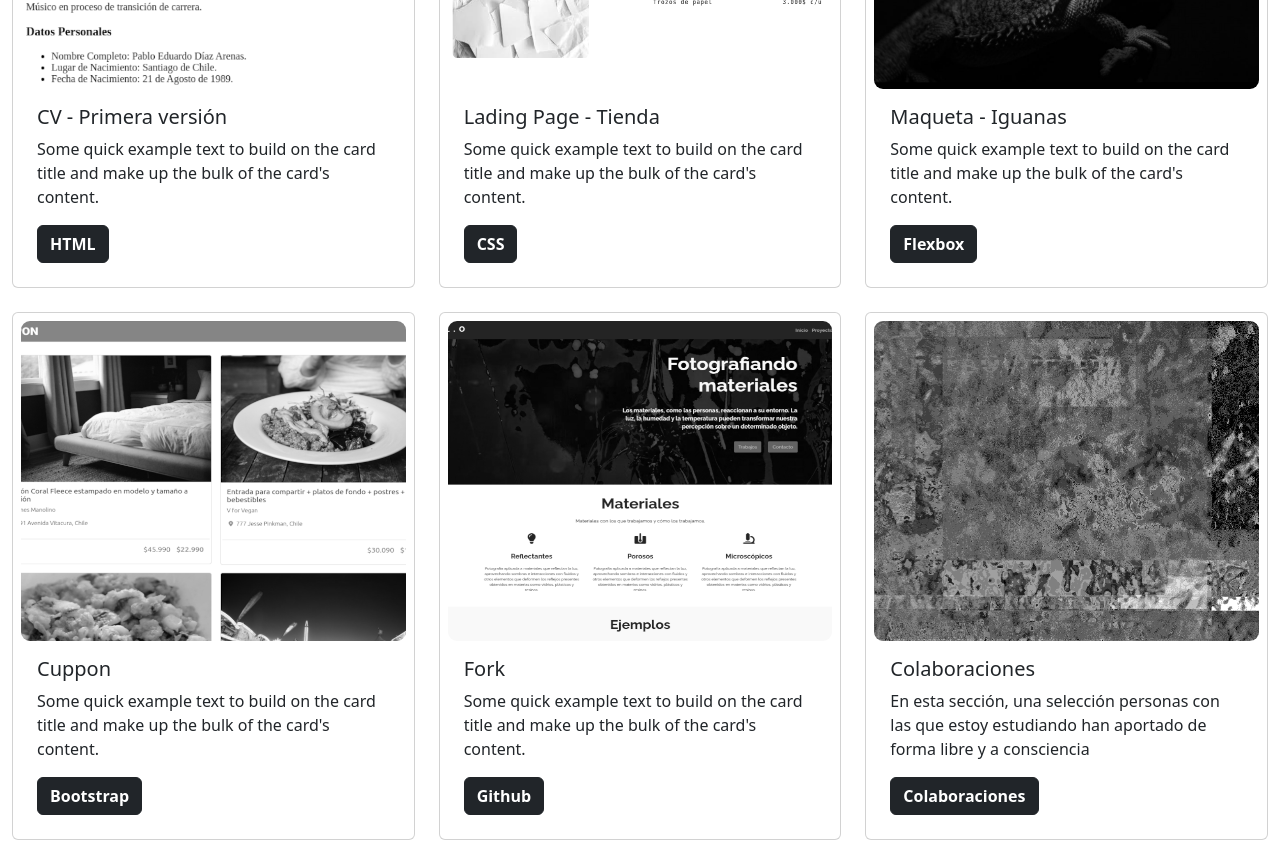
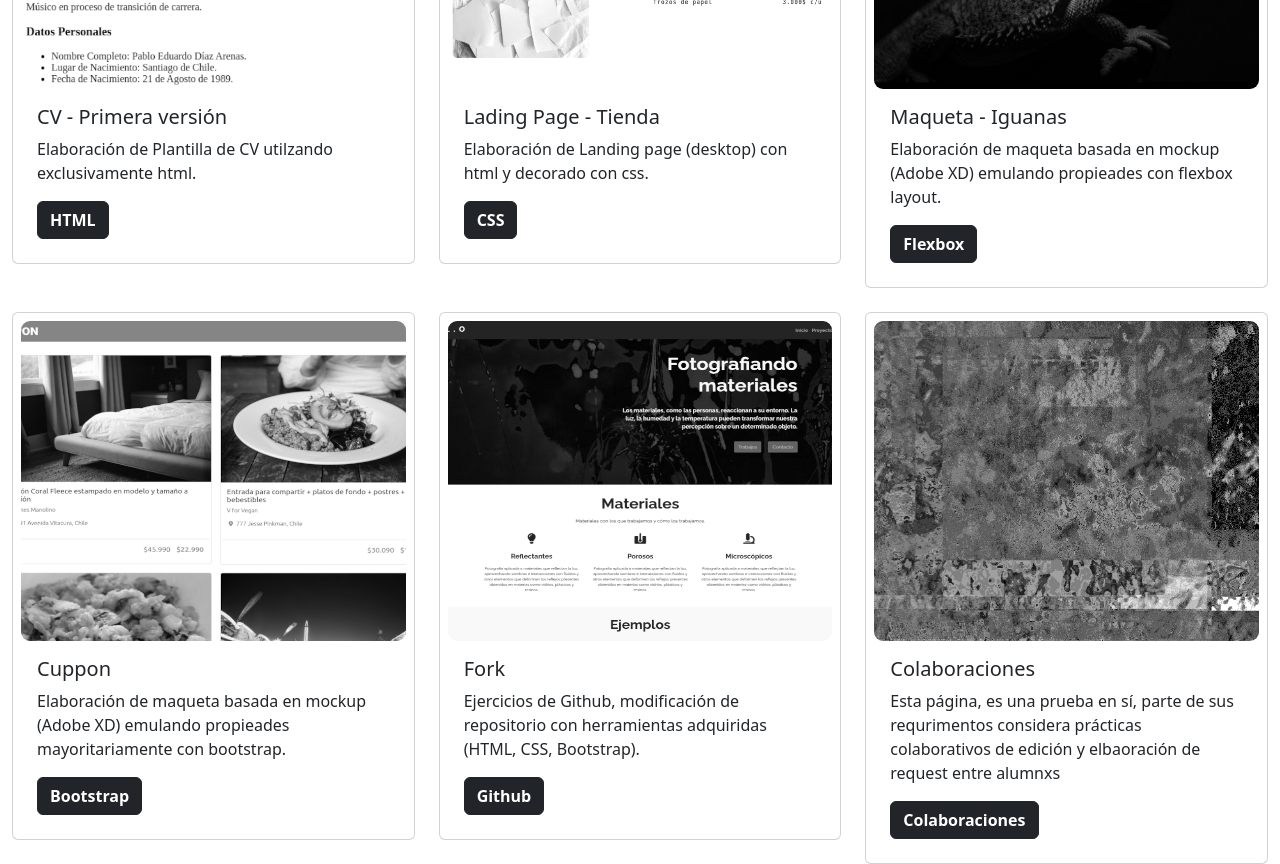
Before and after one commit to pbl-o/pbl-o.github.io, a plain HTML site: page assets/pages/portafolio.html in a window 1280 px wide. Shown: the part 600-1464 px from the top of the page. Drawn offline with nearby package versions, Linux system fonts and the light colour scheme; files whose address does not match are found by name; a web font is replaced by a local one.

Commit message:
revisión página portafolio: edición de texto

```diff
--- a/assets/pages/portafolio.html
+++ b/assets/pages/portafolio.html
@@ -64,7 +64,7 @@
                   <img src="../imgs/des-html.png" class="card-img-top" alt="...">
                   <div class="card-body">
                     <h5 class="card-title">CV - Primera versión</h5>
-                    <p class="card-text">Some quick example text to build on the card title and make up the bulk of the card's content.</p>
+                    <p class="card-text">Elaboración de Plantilla de CV utilzando exclusivamente html.</p>
                     <a href="https://pbl-o.github.io/d-html/" class="btn btn-dark fw-bolder">HTML</a>
                   </div>
                 </div>
@@ -79,7 +79,7 @@
                   <img src="..//imgs/des-css.png" class="card-img-top" alt="...">
                   <div class="card-body">
                     <h5 class="card-title">Lading Page - Tienda</h5>
-                    <p class="card-text">Some quick example text to build on the card title and make up the bulk of the card's content.</p>
+                    <p class="card-text">Elaboración de Landing page (desktop) con html y decorado con css.</p>
                     <a href="https://pbl-o.github.io/d-css/" class="btn btn-dark fw-bolder">CSS</a>
                   </div>
                 </div>
@@ -94,7 +94,7 @@
                   <img src="..//imgs/des-flex.png" class="card-img-top" alt="...">
                   <div class="card-body">
                     <h5 class="card-title">Maqueta - Iguanas</h5>
-                    <p class="card-text">Some quick example text to build on the card title and make up the bulk of the card's content.</p>
+                    <p class="card-text">Elaboración de maqueta basada en mockup (Adobe XD) emulando propieades con flexbox layout.</p>
                     <a href="https://pbl-o.github.io/d-flex/" class="btn btn-dark fw-bolder">Flexbox</a>
                   </div>
                 </div>
@@ -109,7 +109,7 @@
                   <img src="../imgs/des-boot.png" class="card-img-top" alt="...">
                   <div class="card-body">
                     <h5 class="card-title">Cuppon</h5>
-                    <p class="card-text">Some quick example text to build on the card title and make up the bulk of the card's content.</p>
+                    <p class="card-text">Elaboración de maqueta basada en mockup (Adobe XD) emulando propieades mayoritariamente con bootstrap.</p>
                     <a href="https://pbl-o.github.io/d-bootstrap/" class="btn btn-dark fw-bolder">Bootstrap</a>
                   </div>
                 </div>
@@ -124,7 +124,7 @@
                   <img src="../imgs/des-git.png" class="card-img-top" alt="...">
                   <div class="card-body">
                     <h5 class="card-title">Fork</h5>
-                    <p class="card-text">Some quick example text to build on the card title and make up the bulk of the card's content.</p>
+                    <p class="card-text">Ejercicios de Github, modificación de repositorio con herramientas adquiridas (HTML, CSS, Bootstrap).</p>
                     <a href="https://pbl-o.github.io/d-github/" class="btn btn-dark fw-bolder">Github</a>
                   </div>
                 </div>
@@ -138,8 +138,8 @@
                   <img src="../imgs/header.jpg" class="card-img-top" alt="...">
                   <div class="card-body">
                     <h5 class="card-title">Colaboraciones</h5>
-                    <p class="card-text">En esta sección, una selección personas con las que estoy estudiando han aportado de forma libre y a consciencia</p>
-                    <a href="#" class="btn btn-dark fw-bolder">Colaboraciones</a>
+                    <p class="card-text">Esta página, es una prueba en sí, parte de sus requrimentos considera prácticas colaborativos de edición y elbaoración de request entre alumnxs</p>
+                    <a href="./colab.html" class="btn btn-dark fw-bolder">Colaboraciones</a>
                   </div>
                 </div>
 
```
